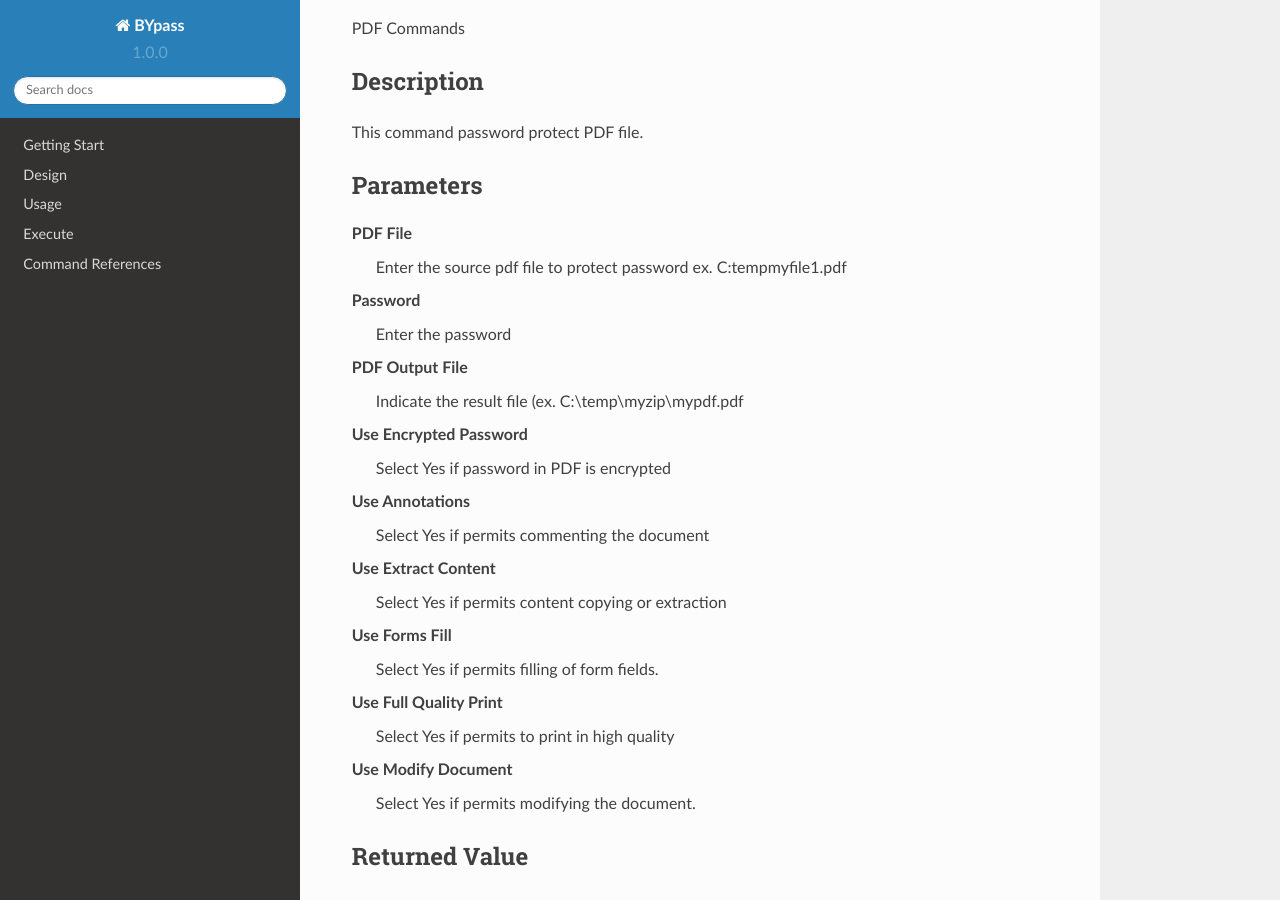
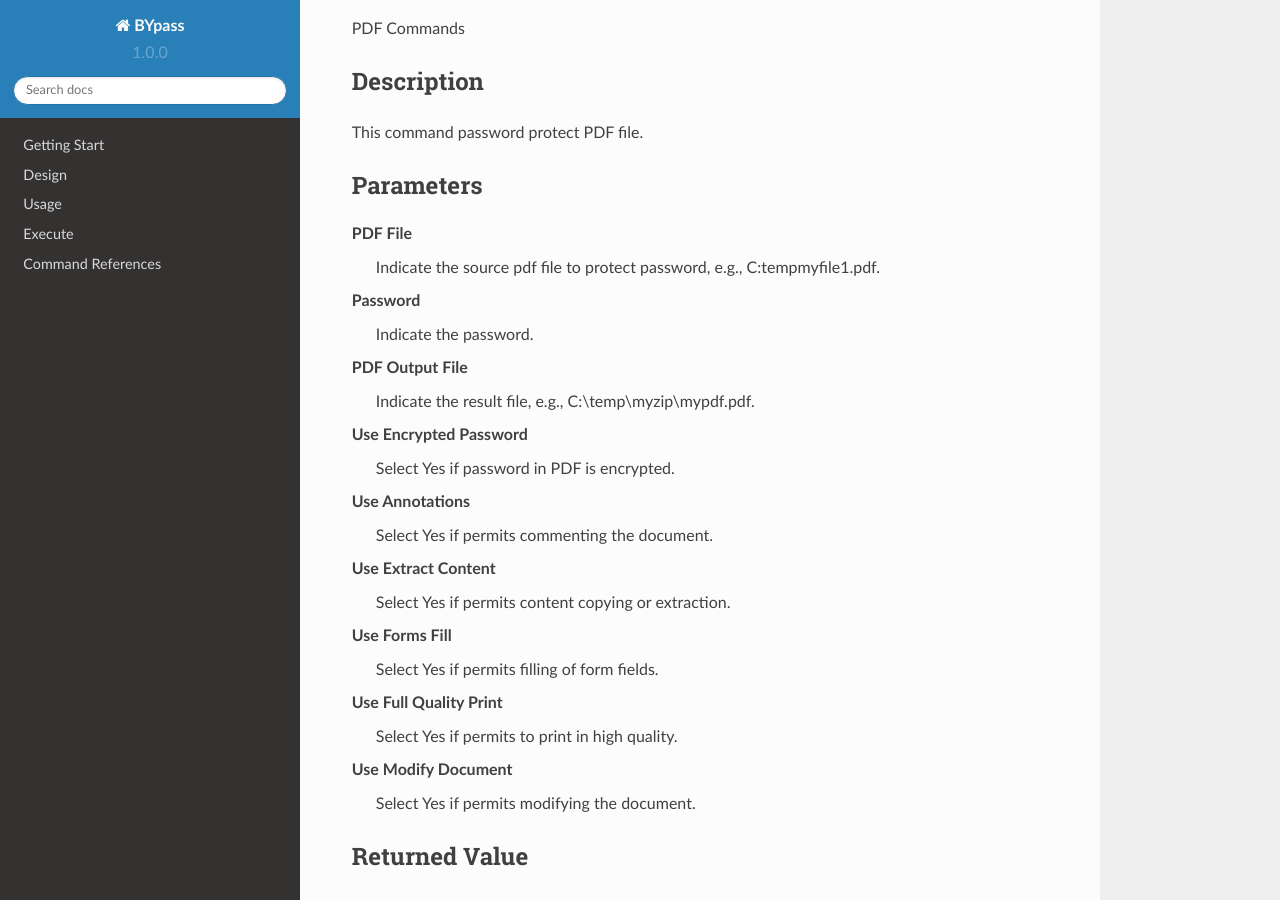
Before and after one commit to stupidmankind/BYpassDoc, a Sphinx documentation site: the page built from docs/source/commands/pdfproctectpassword.rst, in a window 1280 px wide and 900 px high, scrolled down 199 px. Built offline with Sphinx 7.4.7 and the Read the Docs theme 2.0.0, drawn with Linux system fonts in a browser that asks for light colours.

Commit message:
Update pdfproctectpassword.rst
Edit description

```diff
--- a/docs/source/commands/pdfproctectpassword.rst
+++ b/docs/source/commands/pdfproctectpassword.rst
@@ -14,28 +14,28 @@ Parameters
 ----------
 
 **PDF File**
-	Enter the source pdf file to protect password ex. C:\temp\myfile1.pdf
+	Indicate the source pdf file to protect password, e.g., C:\temp\myfile1.pdf.
 
 **Password**
-	Enter the password
+	Indicate the password.
 
 **PDF Output File**
-	Indicate the result file (ex. C:\\temp\\myzip\\mypdf.pdf
+	Indicate the result file, e.g., C:\\temp\\myzip\\mypdf.pdf.
 
 **Use Encrypted Password**
-	Select Yes if password in PDF is encrypted
+	Select Yes if password in PDF is encrypted.
 
 **Use Annotations**
-	Select Yes if permits commenting the document
+	Select Yes if permits commenting the document.
 
 **Use Extract Content**
-	Select Yes if permits content copying or extraction
+	Select Yes if permits content copying or extraction.
 
 **Use Forms Fill**
 	Select Yes if permits filling of form fields.
 
 **Use Full Quality Print**
-	Select Yes if permits to print in high quality
+	Select Yes if permits to print in high quality.
 
 **Use Modify Document**
 	Select Yes if permits modifying the document.
```
